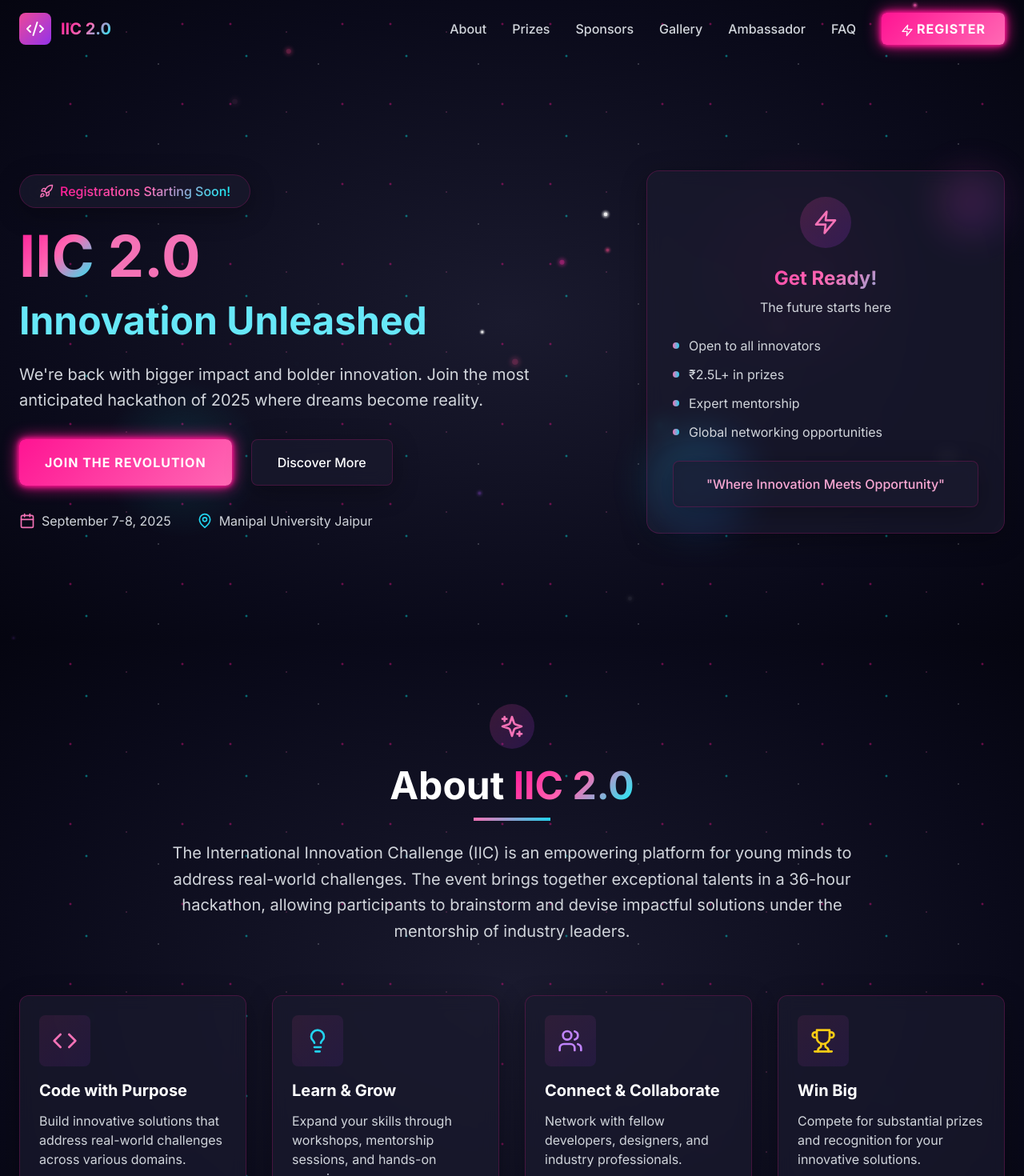
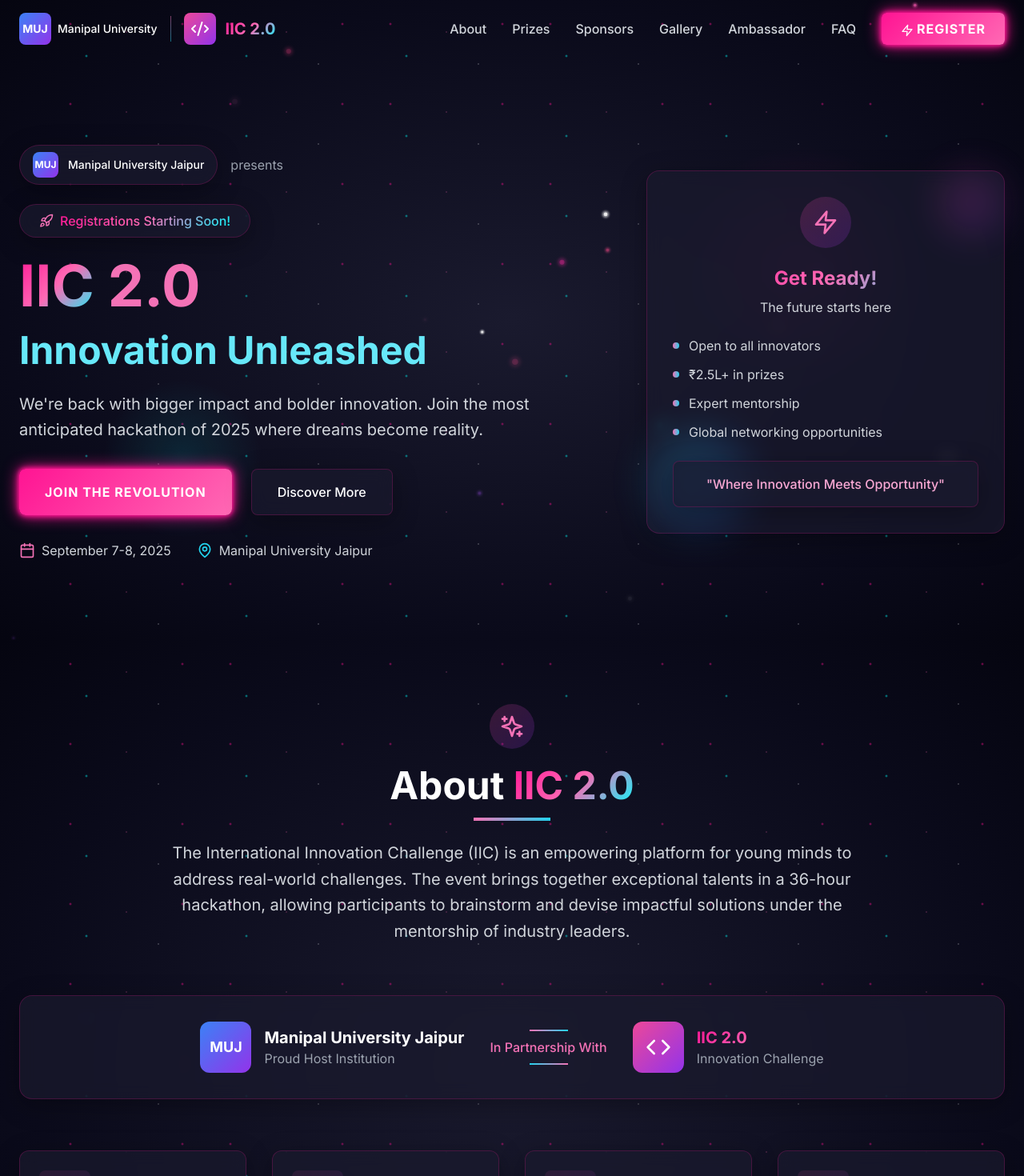
Before and after one commit to praneshnikhar/IIC-2.0, a React (Vite) app: page /home in a window 1280 px wide. Shown: the top 1470 px of the page at 80% size. Built offline with nearby package versions, Linux system fonts and the light colour scheme.

Commit message:
Add College and Hackathon Logo Placeholders

```diff
--- a/src/components/About.tsx
+++ b/src/components/About.tsx
@@ -65,6 +65,35 @@
           </p>
         </div>
 
+        {/* College Partnership Section */}
+        <div className="glass-card rounded-2xl p-8 mb-16 animate-on-scroll opacity-0">
+          <div className="flex flex-col md:flex-row items-center justify-center space-y-6 md:space-y-0 md:space-x-8">
+            <div className="flex items-center space-x-4">
+              <div className="w-16 h-16 bg-gradient-to-br from-blue-500 to-purple-600 rounded-xl flex items-center justify-center">
+                <span className="text-white font-bold text-lg">MUJ</span>
+              </div>
+              <div>
+                <h3 className="text-white font-bold text-xl">Manipal University Jaipur</h3>
+                <p className="text-gray-400">Proud Host Institution</p>
+              </div>
+            </div>
+            <div className="text-center">
+              <div className="w-12 h-0.5 bg-gradient-to-r from-pink-400 to-cyan-400 mx-auto mb-2"></div>
+              <p className="text-pink-400 font-medium">In Partnership With</p>
+              <div className="w-12 h-0.5 bg-gradient-to-r from-cyan-400 to-pink-400 mx-auto mt-2"></div>
+            </div>
+            <div className="flex items-center space-x-4">
+              <div className="w-16 h-16 bg-gradient-to-br from-pink-500 to-purple-600 rounded-xl flex items-center justify-center">
+                <Code className="h-8 w-8 text-white" />
+              </div>
+              <div>
+                <h3 className="gradient-text font-bold text-xl">IIC 2.0</h3>
+                <p className="text-gray-400">Innovation Challenge</p>
+              </div>
+            </div>
+          </div>
+        </div>
+
         <div className="grid md:grid-cols-2 lg:grid-cols-4 gap-8 mb-20">
           {features.map((feature, index) => (
             <div
@@ -80,50 +109,6 @@
             </div>
           ))}
         </div>
-
-        {/*<div className="glass-card rounded-2xl p-8 md:p-12 animate-on-scroll opacity-0">
-          <div className="flex flex-col md:flex-row items-center">
-            <div className="md:w-2/3 mb-8 md:mb-0 md:pr-8">
-              <div className="flex items-center mb-4">
-                <Rocket className="h-8 w-8 text-pink-400 mr-3" />
-                <h3 className="text-3xl md:text-4xl font-bold text-white">Who Can Participate?</h3>
-              </div>
-              <p className="text-gray-300 mb-6 text-lg">
-                IIC 2.0 welcomes participants from all backgrounds and skill levels. Whether you're a student, professional,
-                or hobbyist, if you're passionate about technology and innovation, you belong here.
-              </p>
-              <ul className="space-y-4">
-                {[
-                  "Students from high school, college, or university",
-                  "Industry professionals with a passion for innovation",
-                  "Self-taught developers and designers",
-                  "Tech enthusiasts of all skill levels"
-                ].map((item, index) => (
-                  <li key={index} className="flex items-start">
-                    <div className="min-w-4 h-4 mt-1 mr-3 rounded-full bg-gradient-to-r from-pink-400 to-cyan-400"></div>
-                    <span className="text-gray-300 text-lg">{item}</span>
-                  </li>
-                ))}
-              </ul>
-            </div>
-            <div className="md:w-1/3 glass-card p-6 rounded-xl">
-              <h4 className="text-xl font-bold gradient-text mb-6">By the Numbers</h4>
-              <div className="space-y-6">
-                {[
-                  { number: "1000+", label: "Participants" },
-                  { number: "48", label: "Hours of Hacking" },
-                  { number: "30+", label: "Workshops & Sessions" },
-                  { number: "25+", label: "Industry Mentors" }
-                ].map((stat, index) => (
-                  <div key={index} className="flex items-center">
-                    <div className="text-3xl font-bold gradient-text mr-4">{stat.number}</div>
-                    <div className="text-gray-300">{stat.label}</div>
-                  </div>
-                ))}
-              </div>
-            </div>
-          </div>
-        </div>*/}
       </div>
     </section>
   );
--- a/src/components/Footer.tsx
+++ b/src/components/Footer.tsx
@@ -6,14 +6,34 @@
     <footer className="space-bg pt-16 pb-8 relative">
       <div className="absolute inset-0 bg-gradient-to-t from-black/50 to-transparent"></div>
       <div className="container mx-auto px-4 md:px-6 relative z-10">
-        <div className="grid md:grid-cols-2 lg:grid-cols-3 gap-10 mb-16">
-          <div>
-            <div className="flex items-center space-x-3 mb-6">
-              <div className="p-2 bg-gradient-to-br from-pink-500 to-purple-600 rounded-lg">
-                <Code2 className="h-6 w-6 text-white"/>
+        <div className="grid md:grid-cols-2 lg:grid-cols-4 gap-10 mb-16">
+          {/* Logo and Description Section */}
+          <div className="lg:col-span-2">
+            {/* Logos Section */}
+            <div className="flex items-center space-x-6 mb-6">
+              {/* College Logo */}
+              <div className="flex items-center space-x-3">
+                <div className="w-12 h-12 bg-gradient-to-br from-blue-500 to-purple-600 rounded-lg flex items-center justify-center">
+                  <span className="text-white font-bold">MUJ</span>
+                </div>
+                <div>
+                  <div className="text-white font-semibold">Manipal University</div>
+                  <div className="text-gray-400 text-sm">Jaipur</div>
+                </div>
               </div>
-              <span className="gradient-text font-bold text-xl">IIC 2.0</span>
+
+              {/* Separator */}
+              <div className="w-px h-12 bg-gradient-to-b from-pink-400 to-cyan-400 opacity-50"></div>
+
+              {/* Hackathon Logo */}
+              <div className="flex items-center space-x-3">
+                <div className="p-2 bg-gradient-to-br from-pink-500 to-purple-600 rounded-lg">
+                  <Code2 className="h-6 w-6 text-white"/>
+                </div>
+                <span className="gradient-text font-bold text-xl">IIC 2.0</span>
+              </div>
             </div>
+
             <p className="text-gray-300 mb-6 leading-relaxed">
               The premier hackathon experience where innovation meets opportunity. Join us for 48 hours of coding,
               collaboration, and creation that will shape the future.
@@ -46,6 +66,7 @@
             </div>
           </div>
 
+          {/* Quick Links */}
           <div>
             <div className="flex items-center mb-6">
               <Sparkles className="h-6 w-6 text-pink-400 mr-2" />
@@ -54,7 +75,6 @@
             <ul className="space-y-3">
               {[
                 {name: "About", href: "#about"},
-                /*{name: "Schedule", href: "#schedule"},*/
                 {name: "Prizes", href: "#prizes"},
                 {name: "Sponsors", href: "#sponsors"},
                 {name: "FAQ", href: "#faq"},
@@ -73,6 +93,7 @@
             </ul>
           </div>
 
+          {/* Contact Information */}
           <div>
             <h3 className="text-white font-bold text-lg mb-6">Contact Us</h3>
             <ul className="space-y-4">
--- a/src/components/Hero.tsx
+++ b/src/components/Hero.tsx
@@ -20,13 +20,6 @@
       {/* Floating geometric shapes */}
       <div className="floating-shapes"></div>
 
-      {/* Additional animated elements */}
-     {/* <div className="absolute inset-0 overflow-hidden">
-        <div className="absolute top-1/4 left-1/4 w-2 h-2 bg-gradient-to-r from-pink-500 to-cyan-400 rounded-full animate-ping"></div>
-        <div className="absolute top-3/4 right-1/3 w-1 h-1 bg-gradient-to-r from-cyan-400 to-pink-500 rounded-full animate-ping" style={{ animationDelay: '1s' }}></div>
-        <div className="absolute top-1/2 right-1/4 w-3 h-3 bg-gradient-to-r from-pink-400 to-purple-500 rounded-full animate-pulse" style={{ animationDelay: '2s' }}></div>
-      </div>*/}
-
       <div className="container mx-auto px-4 md:px-6 z-10">
         <div className="flex flex-col lg:flex-row items-center justify-between">
           <div
@@ -34,6 +27,17 @@
               isVisible ? 'opacity-100 translate-y-0' : 'opacity-0 translate-y-12'
             }`}
           >
+            {/* College Logo Section */}
+            <div className="flex items-center space-x-4 mb-6">
+              <div className="flex items-center space-x-3 glass-card px-4 py-2 rounded-full">
+                <div className="w-8 h-8 bg-gradient-to-br from-blue-500 to-purple-600 rounded-lg flex items-center justify-center">
+                  <span className="text-white font-bold text-xs">MUJ</span>
+                </div>
+                <span className="text-white text-sm font-medium">Manipal University Jaipur</span>
+              </div>
+              <div className="text-gray-400">presents</div>
+            </div>
+
             <div className="inline-block px-6 py-2 mb-6 rounded-full glass-card">
               <p className="text-white font-medium flex items-center">
                 <Rocket size={18} className="mr-2 text-pink-400" />
@@ -81,6 +85,7 @@
               <div className="absolute top-0 right-0 w-20 h-20 bg-gradient-to-br from-pink-500 to-purple-600 rounded-full opacity-20 blur-xl -z-10"></div>
               <div className="absolute bottom-0 left-0 w-32 h-32 bg-gradient-to-br from-cyan-400 to-blue-600 rounded-full opacity-20 blur-xl -z-10"></div>
 
+              {/* Hackathon Logo in Card */}
               <div className="text-center mb-6">
                 <div className="inline-block p-4 bg-gradient-to-br from-pink-500/20 to-purple-600/20 rounded-full mb-4">
                   <Zap className="h-8 w-8 text-pink-400" />
--- a/src/components/Navbar.tsx
+++ b/src/components/Navbar.tsx
@@ -53,12 +53,27 @@
     >
       <div className="container mx-auto px-4 md:px-6">
         <div className="flex justify-between items-center">
-          <Link to="/" className="flex items-center space-x-3">
-            <div className="p-2 bg-gradient-to-br from-pink-500 to-purple-600 rounded-lg">
-              <Code2 className="h-6 w-6 text-white" />
+          {/* Logo Section */}
+          <div className="flex items-center space-x-4">
+            {/* College Logo Placeholder */}
+            <div className="flex items-center space-x-2">
+              <div className="w-10 h-10 bg-gradient-to-br from-blue-500 to-purple-600 rounded-lg flex items-center justify-center">
+                <span className="text-white font-bold text-sm">MUJ</span>
+              </div>
+              <span className="text-white text-sm font-medium hidden sm:block">Manipal University</span>
             </div>
-            <span className="gradient-text font-bold text-xl">IIC 2.0</span>
-          </Link>
+
+            {/* Separator */}
+            <div className="w-px h-8 bg-gradient-to-b from-pink-400 to-cyan-400 opacity-50"></div>
+
+            {/* Hackathon Logo */}
+            <Link to="/" className="flex items-center space-x-3">
+              <div className="p-2 bg-gradient-to-br from-pink-500 to-purple-600 rounded-lg">
+                <Code2 className="h-6 w-6 text-white" />
+              </div>
+              <span className="gradient-text font-bold text-xl">IIC 2.0</span>
+            </Link>
+          </div>
 
           {/* Desktop Navigation */}
           <div className="hidden md:flex space-x-8">
```
